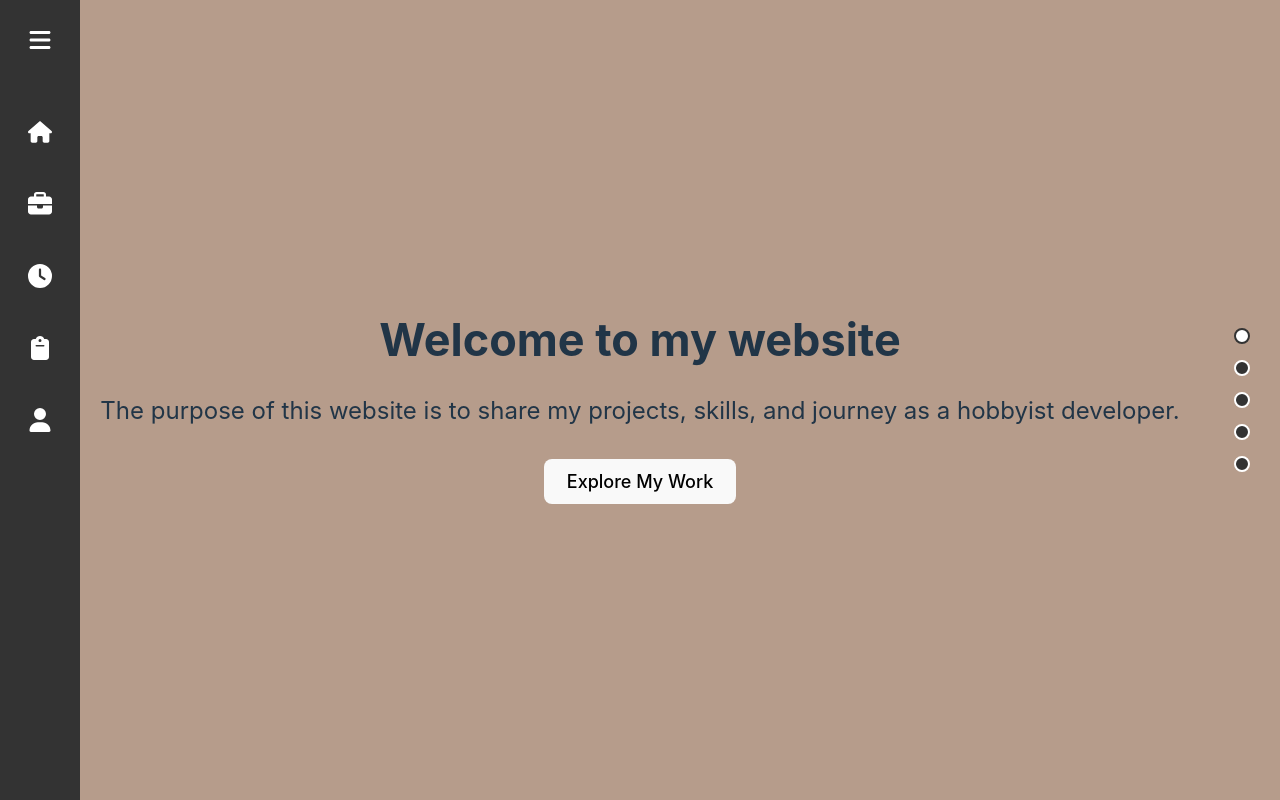
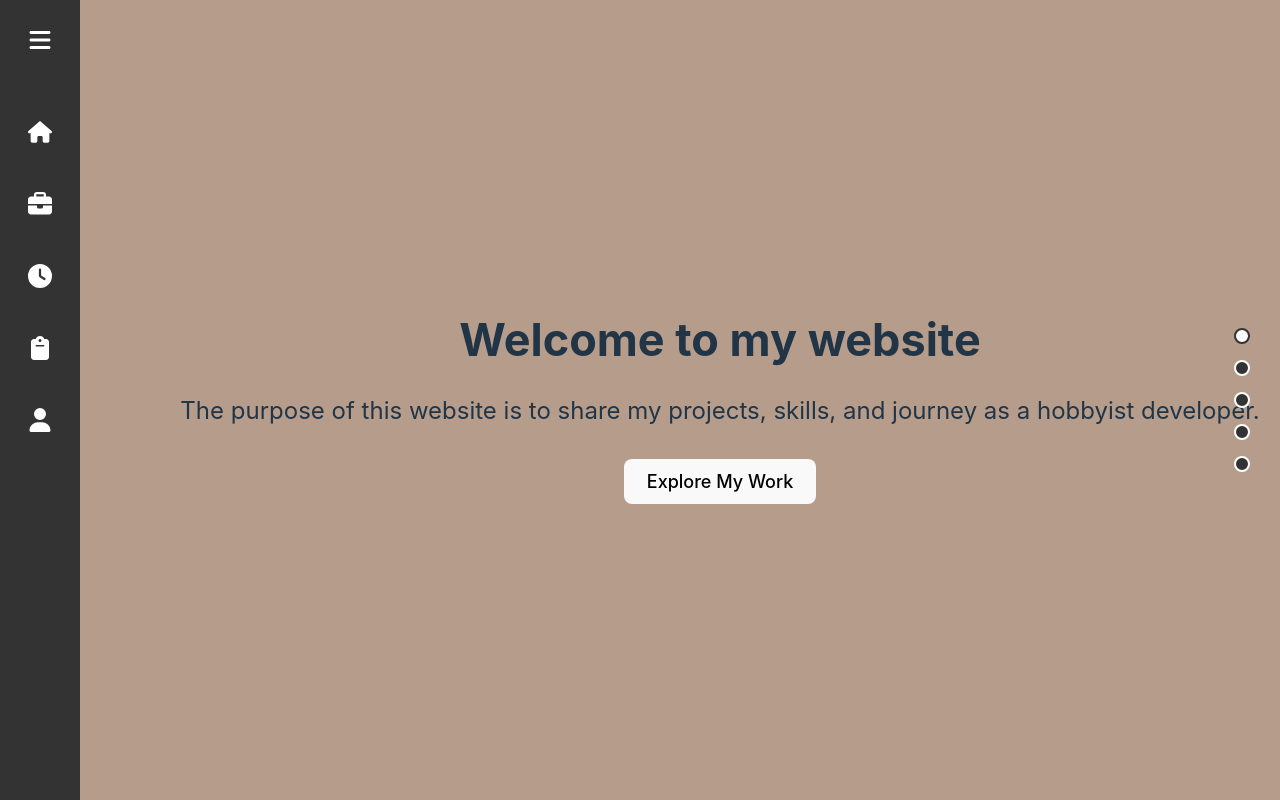
Before and after one commit to wilzzuu/website, a React (Vite) app: page / in a window 1280 px wide. Shown: the top 800 px of the page. Built offline with nearby package versions, Linux system fonts and the light colour scheme; no server answers.

Commit message:
Fixed duplicate sidebar states causing an issue with home page sections being moved double the intended amount

```diff
--- a/src/index.css
+++ b/src/index.css
@@ -14,7 +14,7 @@
 }
 
 #root {
-    min-width: 100%;
+    width: 100%;
     position: relative;
     min-height: 100vh;
     top: 0;
--- a/src/styles/Home.css
+++ b/src/styles/Home.css
@@ -2,6 +2,8 @@
     display: flex;
     height: 100vh;
     transition: transform 0.4s ease;
+    width: 100%;
+    position: relative;
 }
 
 .sidebar-open {
@@ -13,7 +15,6 @@
 }
 
 .sections-container {
-    right: 80px;
     position: relative;
     top: 0;
     flex: 1;
--- a/src/styles/Portfolio.css
+++ b/src/styles/Portfolio.css
@@ -5,14 +5,6 @@
     transition: transform 0.4s ease;
     margin: 0 auto;
     padding: 0;
-}
-
-.sidebar-open {
-    transform: translateX(250px);
-}
-
-.sidebar-closed {
-    transform: translateX(80px);
 }
 
 .portfolio-header {
```
